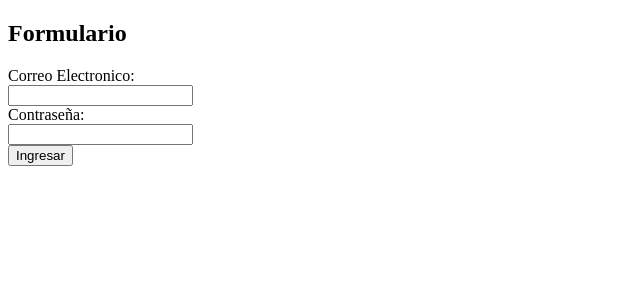
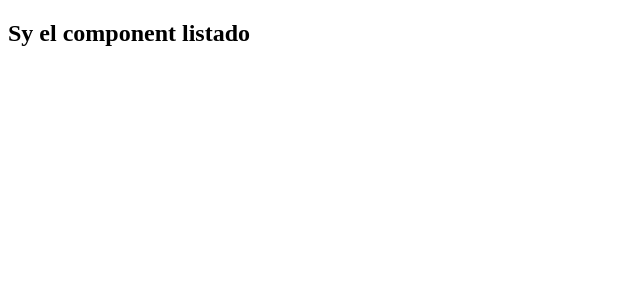
Before and after one commit to Maurici8leaga/Billboard-Cinema--Alkemy, a React (Create React App) app: page /list in a window 1280 px wide. Shown: the top 300 px of the page, without its empty margins (0-640 px from the left). Built offline with nearby package versions, Linux system fonts and the light colour scheme.

Commit message:
Feat: import and implement react-router-dom packages and create a new component.
Some packages were imported such as; BrowserRouter, Routes, Route, useNavigate and were implemented on following components; App.js, Index.js , List.js. Created a new component named List

```diff
--- a/src/App.js
+++ b/src/App.js
@@ -1,9 +1,15 @@
 import Login from './components/Login';
+import { Routes, Route } from 'react-router-dom';
+// Routes cambio por switch, que es el que permite cambiar de un componente a otro y Route identifica que componente cargar
+import List from './components/List';
 
 function App() {
   return (
     <>
-      <Login />
+      <Routes>
+        <Route path="/" element={<Login/>} />
+        <Route path="/list" element={<List/>} />
+      </Routes>
     </>
   );
 }
--- /dev/null
+++ b/src/components/List.js
@@ -0,0 +1,8 @@
+
+function List () {
+    return (
+        <h2>Sy el component listado</h2>
+    )
+}
+
+export default List;
--- a/src/components/Login.js
+++ b/src/components/Login.js
@@ -1,8 +1,11 @@
 import axios from 'axios';
 import swAlert from '@sweetalert/with-react';
 // esta es una libreria que te ayuda con los alerts
+import { useNavigate } from 'react-router-dom';
 
 function Login() {
+
+    const history = useNavigate();
 
     const submitHandler = (e) => {
         e.preventDefault();
@@ -13,10 +16,10 @@ function Login() {
         const password = e.target.password.value;
 
         // Esto es una expresion regular expression el cual ayuda a verificar que el correo sea verdadero o no
-        const regexEmail = /^(([^<>()\[\]\\.,;:\s@"]+(\.[^<>()\[\]\\.,;:\s@"]+)*)|(".+"))@((\[[0-9]{1,3}\.[0-9]{1,3}\.[0-9]{1,3}\.[0-9]{1,3}])|(([a-zA-Z\-0-9]+\.)+[a-zA-Z]{2,}))$/ ;
+        const regexEmail = /^(([^<>()\[\]\\.,;:\s@"]+(\.[^<>()\[\]\\.,;:\s@"]+)*)|(".+"))@((\[[0-9]{1,3}\.[0-9]{1,3}\.[0-9]{1,3}\.[0-9]{1,3}])|(([a-zA-Z\-0-9]+\.)+[a-zA-Z]{2,}))$/;
 
 
-        if(email === '' || password === ''){
+        if (email === '' || password === '') {
             swAlert({
                 title: "The fields must not be empty",
                 icon: "warning"
@@ -25,7 +28,7 @@ function Login() {
             return;
         }
 
-        if(email !== '' && !regexEmail.test(email)){
+        if (email !== '' && !regexEmail.test(email)) {
             swAlert({
                 title: "You should type a valid email",
                 icon: "warning"
@@ -33,7 +36,7 @@ function Login() {
             return;
         }
 
-        if (email !== 'challenge@alkemy.org' || password !== 'react'){
+        if (email !== 'challenge@alkemy.org' || password !== 'react') {
             swAlert({
                 title: "invalid credentials",
                 icon: "error"
@@ -43,10 +46,10 @@ function Login() {
 
         // <----  envio de datos al API (peticiones http) --->
 
-            // esto podria ir en un folder llamado actions y convertir esto dentro una funcion y ser llamada aca como un accion
+        // esto podria ir en un folder llamado actions y convertir esto dentro una funcion y ser llamada aca como un accion
         axios
-            .post('http://challenge-react.alkemy.org/', {email, password})
-                // el link proporcionado es un simulador de un API el cual este viene del curso
+            .post('http://challenge-react.alkemy.org/', { email, password })
+            // el link proporcionado es un simulador de un API el cual este viene del curso
             .then(res => {
                 swAlert({
                     title: "Okey, you are ready",
@@ -54,7 +57,10 @@ function Login() {
                 });
                 const tokenInbound = res.data.token;
                 localStorage.setItem('token', tokenInbound);
-                    // 1er argumento es el nombre del elemento que queremos, el 2do el contenido que queremos almacenar en el 1er argumento
+                // 1er argumento es el nombre del elemento que queremos, el 2do el contenido que queremos almacenar en el 1er argumento
+
+                // redirect after login
+                history("/list");
             })
     }
 
@@ -70,10 +76,10 @@ function Login() {
                 </label>
                 <br />
                 <label>
-                    <span>Contraseña:</span> <br/>
+                    <span>Contraseña:</span> <br />
                     <input type="password" name="password" />
                 </label>
-                <br/>
+                <br />
                 <button type="submit">Ingresar</button>
             </form>
         </>
--- a/src/index.js
+++ b/src/index.js
@@ -1,10 +1,14 @@
 import React from 'react';
 import ReactDOM from 'react-dom/client';
 import App from './App';
+import { BrowserRouter } from 'react-router-dom';
 
 const root = ReactDOM.createRoot(document.getElementById('root'));
 root.render(
   <React.StrictMode>
-    <App />
+    <BrowserRouter>
+      {/* el BrowserRouter permite gestionar el browser page aplication permitiendo ingresar a una ruta o redireccionamiento */}
+      <App />
+    </BrowserRouter>
   </React.StrictMode>
 );
```
